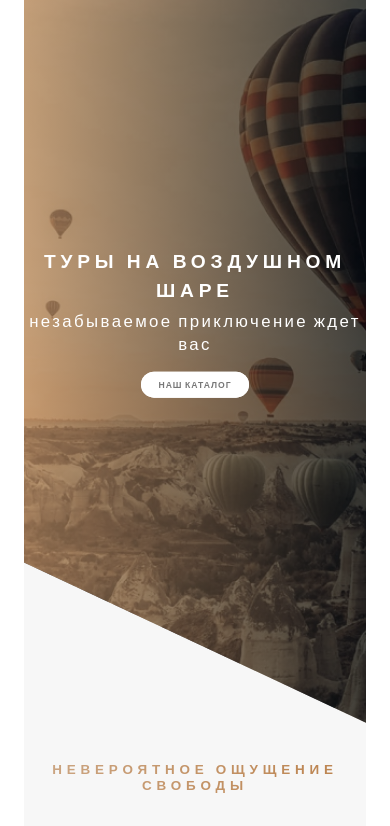
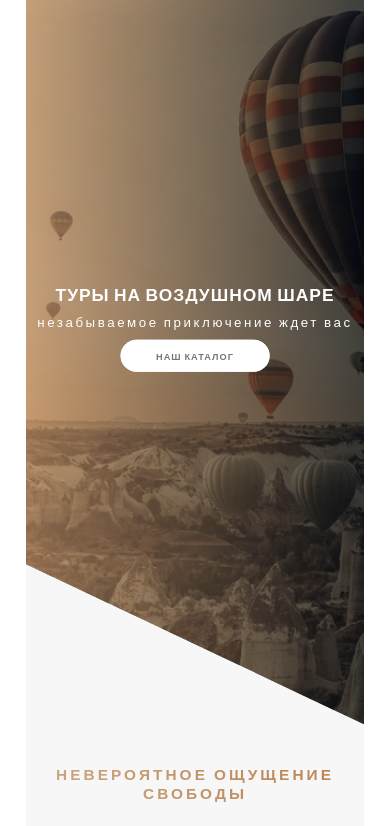
Before and after one commit to Mura-0000/air-balloon, a plain HTML site: page index.html in a window 390 px wide. Shown: the part 103-929 px from the top of the page. Drawn offline with Linux system fonts and the light colour scheme; files whose address does not match are found by name.

Commit message:
привет

```diff
--- a/sass/abstracts/_mixins.sass
+++ b/sass/abstracts/_mixins.sass
@@ -20,6 +20,9 @@
 
       @media (max-width: 600px)
          @content
+   @if $breakpoit ==  tab-port-1
+      @media (max-width: 650px)
+         @content
 
    @if $breakpoit ==  tab-port
       @media (max-width: 900px)
--- a/sass/base/_base.sass
+++ b/sass/base/_base.sass
@@ -13,9 +13,11 @@ html
 
     @include respond (tab-port)
         font-size: 50%
+    @include respond (tab-port-1)
+        font-size: 50%
 
     @include respond (phone)
-        font-size: 30%
+        font-size: 32%
 
     @include respond (big-screen)
         font-size: 75%
--- a/sass/base/_typography.sass
+++ b/sass/base/_typography.sass
@@ -34,6 +34,12 @@ body
             font-size: 4.8rem
         @include respond (tab-land)
             font-size: 4rem
+        @include respond (tab-port)
+             font-size: 3.8rem
+             letter-spacing: .2rem
+             line-height: 8rem
+        @include respond (tab-port-1)
+             font-size: 3.4rem
 
     &__secondary
         display: block
@@ -50,6 +56,11 @@ body
         @include respond (tab-land)
            font-size: 3.5rem
            margin-bottom: 3.5rem
+        @include respond (tab-port)
+           font-size: 3rem
+           line-height: .2rem
+        @include respond (tab-port-1)
+           font-size: 2.6rem
 .title-secondary
     text-align: center
     display: inline-block
@@ -63,7 +74,9 @@ body
     transition: all .4s
     backface-visibility: hidden
     @include respond (tab-land)
-        font-size: 2.8rem
+        font-size: 3rem
+    @include respond (tab-port)
+        letter-spacing: .6rem
     &:hover
         transform: skewY(2deg) skewX(15deg) scale(1.1)
         text-shadow: $shadow-h2
@@ -77,6 +90,8 @@ body
     font-weight: 700
     @include respond (tab-land)
         font-size: 1.8rem
+    @include respond (tab-port)
+        letter-spacing: .1rem
 .paragraf
     font-size: $font-size-paragraph
     letter-spacing: .2rem
--- a/sass/base/_utilites.sass
+++ b/sass/base/_utilites.sass
@@ -3,6 +3,8 @@
 
 .margin-botton-80px
    margin-bottom: 8rem
+   @include respond (tab-port)
+      margin-bottom: 5rem
 
 .margin-botton-10px
    margin-bottom: 1rem
@@ -12,3 +14,5 @@
 
 .margin-botton-50px
    margin-bottom: 5rem
+   @include respond (tab-port)
+      margin-bottom: 7rem
--- a/sass/components/_button.sass
+++ b/sass/components/_button.sass
@@ -12,6 +12,8 @@
       @include respond(tab-land)
          font-size: 1.8rem
          padding: 1.5rem 3.7rem
+      @include respond (tab-port)
+         padding: 2rem 7rem
    &:hover
       transform: translateY(-4px)
       box-shadow: $box-shadow
@@ -41,6 +43,8 @@
     &, &:link, &:visited
         background: $color-brown-dark
         color: $color-white
+        @include respond (tab-port)
+            margin-top: 2rem
     &:hover
     &::after
         background: $color-brown-dark
--- a/sass/components/_feedBack-card.sass
+++ b/sass/components/_feedBack-card.sass
@@ -5,8 +5,14 @@
    margin: 0 auto
    padding: 6rem
    transform: skew(330deg)
+   @include respond (tab-port)
+      transform: skew(350deg)
+      text-align: center
+      padding: 3rem
    & > *
       transform: skew(-330deg)
+      @include respond (tab-port)
+         transform: skew(-350deg)
    &__img
       width: 15rem
       height: 15rem
@@ -17,10 +23,15 @@
       margin-right: 4rem
       overflow: hidden
       position: relative
+      @include respond (tab-port)
+         float: none
+         margin: 0 auto
+         margin-bottom: 3rem
       img
          height: 100%
          transform: scale(1.2)
          transition: all .5s
+
    &__name
       font-size: 2rem
       letter-spacing: .2rem
--- a/sass/components/_form.sass
+++ b/sass/components/_form.sass
@@ -4,11 +4,17 @@
     box-shadow: $box-shadow
     border-radius: .5rem
     overflow: hidden
+    @include respond (tab-port)
+        background: linear-gradient(115deg, rgba(255,255,255,0.9) 0%, rgba(255,255,255,0.9) 57%, rgba(186,133,80,0.8) 507%, rgba(161,79,3,0.8) 100%), url(../img/bg-form.jpg) center / cover no-repeat
 
 .form
     width: 70%
     padding-top: 5rem
     padding-left: 5rem
+    @include respond (tab-port)
+        width: 100%
+        padding-top: 3rem
+        padding-left: 3rem
     &__group:not(:last-child)
         margin-bottom: 2rem
     &__group:nth-child(4)
@@ -30,6 +36,9 @@
         border-bottom: .3rem solid transparent
         border-radius: .5rem
         width: 75%
+        @include respond (tab-port)
+            width: 90%
+            box-shadow: $box-shadow
         &:focus
             outline: none
             border-bottom: .3rem solid #66D763
--- a/sass/components/_tour-card.sass
+++ b/sass/components/_tour-card.sass
@@ -3,7 +3,8 @@
     perspective: 150rem
     -moz-perspective: 150rem
     position: relative
-
+    @include respond (tab-port)
+        height: 60rem
     &__side
         height: 50rem
         transition: .7s all ease-out
@@ -16,11 +17,14 @@
         box-shadow: $box-shadow
         border-radius: .5rem
         overflow: hidden
+        @include respond (tab-port)
+            height: 60rem
         &_front
         &_back
             background: green
             transform: rotateY(180deg)
             background: linear-gradient(120deg, $color-brown-light, $color-brown-dark)
+
 
 
     &:hover &__side_front
@@ -38,6 +42,8 @@
             background: $color-brown-light url(../img/card-2.jpg) center / cover no-repeat
         &_3
             background: $color-brown-light url(../img/card-3.jpg) center / cover no-repeat
+        @include respond (tab-port)
+                height: 30rem
 
     &__title
         font-size: 2.8rem
@@ -48,6 +54,9 @@
         position: absolute
         top: 17rem
         right: 0rem
+        @include respond (tab-port)
+            top: 25rem
+            font-size: 3.8rem
     &__span
         background: linear-gradient(90deg, $color-brown-light, $color-brown-dark)
         padding: 1rem 2rem .3rem 2rem
@@ -58,6 +67,8 @@
             right: 0
             padding-bottom: 1rem
             padding-top: 0rem
+            @include respond (tab-port)
+                top: 4.4rem
 
     &__descr
         ul
@@ -65,6 +76,7 @@
             margin: 0 auto
             width: 75%
             text-align: center
+
 
             li
                 font-size: $font-size-paragraph
@@ -76,6 +88,8 @@
                     margin-bottom: 2rem
                 @include respond(tab-land)
                     font-size: 1.5rem
+                @include respond (tab-port)
+                    font-size: 2rem
     &__backSide-box
         position: absolute
         top: 50%
--- a/sass/layout/_footer.sass
+++ b/sass/layout/_footer.sass
@@ -13,6 +13,8 @@
         @include respond(tab-land)
             &:not(:last-child)
                 margin-right: 1.6rem
+        @include respond (tab-port)
+            margin: 0 3rem 3rem 0
     &__link
         &:link, &:visited
             color: $color-gray
--- a/sass/layout/_grid.sass
+++ b/sass/layout/_grid.sass
@@ -3,9 +3,16 @@
     margin: 0 auto
     &:not(:last-child)
         margin-bottom: $margin-vertical-big
+        @include respond (tab-port)
+            margin-bottom: 4rem
     @include clearfix
     @include respond (tab-land)
         max-width: 90.1rem
+    @include respond (tab-port)
+        max-width: 60rem
+
+
+
 
 .col-1-of-2
     width: calc((100% - #{$gutter-horizontal}) / 2)
@@ -38,3 +45,7 @@
     @include respond (tab-land)
     &:not(:last-child)
             margin-right: 2rem
+    @include respond (tab-port)
+        width: 100%
+        margin-right: 0 !important
+        margin-bottom: 4rem
--- a/sass/layout/_header.sass
+++ b/sass/layout/_header.sass
@@ -16,5 +16,5 @@
         transform: translate(-50%, -50%)
         width: 100%
         text-align: center
-        @include respond (tab-land)
+        @include respond (tab-becstop)
         top: 50%
--- a/sass/layout/_navigation.sass
+++ b/sass/layout/_navigation.sass
@@ -12,6 +12,8 @@
         z-index: 200
         cursor: pointer
         text-align: center
+        @include respond (tab-port)
+            box-shadow: $box-shadow
     &__background
         width: 6rem
         height: 6rem
--- a/sass/pages/_home.sass
+++ b/sass/pages/_home.sass
@@ -3,6 +3,8 @@
    margin-bottom: 20rem
    @include respond (tab-land)
       margin-bottom: 12rem
+   @include respond (tab-port)
+      margin-bottom: 40rem
 
 .section-adventure
     padding: 21rem 0
```
Also changed, not shown: sass/stails.css, 1 other file.
